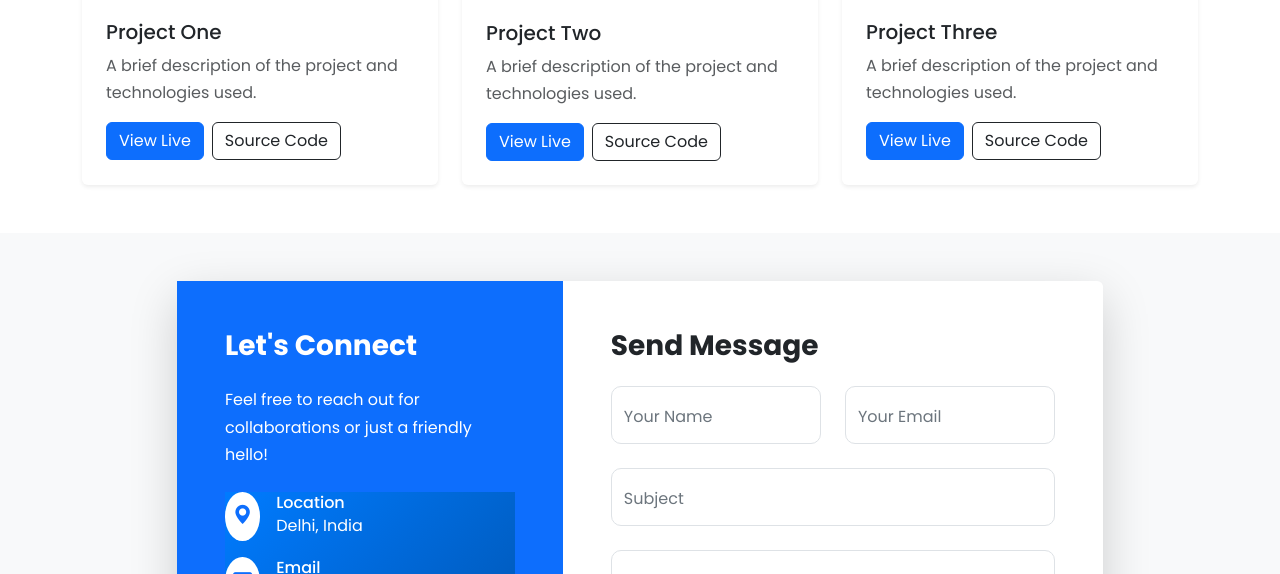
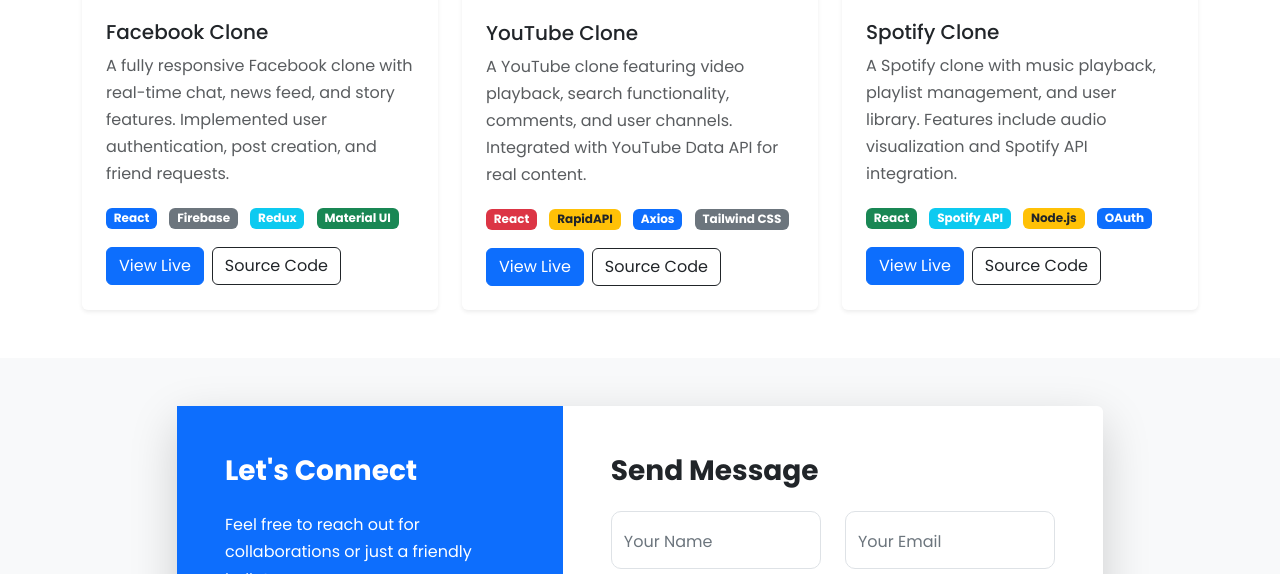
Before and after one commit to Ayush-TheCoderr/portfolio, a plain HTML site: page index.html in a window 1280 px wide. Shown: the part 2226-2800 px from the top of the page. Drawn offline with nearby package versions, Linux system fonts and the light colour scheme.

Commit message:
Update index.html

```diff
--- a/index.html
+++ b/index.html
@@ -151,11 +151,17 @@
             <div class="row g-4">
                 <div class="col-lg-4 col-md-6">
                     <div class="card h-100 border-0 shadow-sm">
-                        <img src="clone facebob.jpeg" class="card-img-top" alt="Project 1">
+                        <img src="clone facebob.jpeg" class="card-img-top" alt="Facebook Clone">
                         <div class="card-body p-4">
-                            <h5 class="card-title">Project One</h5>
-                            <p class="card-text text-muted">A brief description of the project and technologies used.</p>
-                            <div class="d-flex gap-2">
+                            <h5 class="card-title">Facebook Clone</h5>
+                            <p class="card-text text-muted">A fully responsive Facebook clone with real-time chat, news feed, and story features. Implemented user authentication, post creation, and friend requests.</p>
+                            <div class="mt-3">
+                                <span class="badge bg-primary me-2">React</span>
+                                <span class="badge bg-secondary me-2">Firebase</span>
+                                <span class="badge bg-info me-2">Redux</span>
+                                <span class="badge bg-success">Material UI</span>
+                            </div>
+                            <div class="d-flex gap-2 mt-3">
                                 <a href="#" class="btn btn-primary">View Live</a>
                                 <a href="#" class="btn btn-outline-dark">Source Code</a>
                             </div>
@@ -164,11 +170,17 @@
                 </div>
                 <div class="col-lg-4 col-md-6">
                     <div class="card h-100 border-0 shadow-sm">
-                        <img src="hq720.jpg" class="card-img-top" alt="Project 2">
+                        <img src="hq720.jpg" class="card-img-top" alt="YouTube Clone">
                         <div class="card-body p-4">
-                            <h5 class="card-title">Project Two</h5>
-                            <p class="card-text text-muted">A brief description of the project and technologies used.</p>
-                            <div class="d-flex gap-2">
+                            <h5 class="card-title">YouTube Clone</h5>
+                            <p class="card-text text-muted">A YouTube clone featuring video playback, search functionality, comments, and user channels. Integrated with YouTube Data API for real content.</p>
+                            <div class="mt-3">
+                                <span class="badge bg-danger me-2">React</span>
+                                <span class="badge bg-warning text-dark me-2">RapidAPI</span>
+                                <span class="badge bg-primary me-2">Axios</span>
+                                <span class="badge bg-secondary">Tailwind CSS</span>
+                            </div>
+                            <div class="d-flex gap-2 mt-3">
                                 <a href="#" class="btn btn-primary">View Live</a>
                                 <a href="#" class="btn btn-outline-dark">Source Code</a>
                             </div>
@@ -177,11 +189,17 @@
                 </div>
                 <div class="col-lg-4 col-md-6">
                     <div class="card h-100 border-0 shadow-sm">
-                        <img src="images.jpeg" class="card-img-top" alt="Project 3">
+                        <img src="images.jpeg" class="card-img-top" alt="Spotify Clone">
                         <div class="card-body p-4">
-                            <h5 class="card-title">Project Three</h5>
-                            <p class="card-text text-muted">A brief description of the project and technologies used.</p>
-                            <div class="d-flex gap-2">
+                            <h5 class="card-title">Spotify Clone</h5>
+                            <p class="card-text text-muted">A Spotify clone with music playback, playlist management, and user library. Features include audio visualization and Spotify API integration.</p>
+                            <div class="mt-3">
+                                <span class="badge bg-success me-2">React</span>
+                                <span class="badge bg-info me-2">Spotify API</span>
+                                <span class="badge bg-warning text-dark me-2">Node.js</span>
+                                <span class="badge bg-primary">OAuth</span>
+                            </div>
+                            <div class="d-flex gap-2 mt-3">
                                 <a href="#" class="btn btn-primary">View Live</a>
                                 <a href="#" class="btn btn-outline-dark">Source Code</a>
                             </div>
@@ -219,7 +237,7 @@
                                         </div>
                                         <div>
                                             <h6 class="mb-0">Email</h6>
-                                            <p class="mb-0">ayushsingh@example.com</p>
+                                            <p class="mb-0">ayush.singh.seven@gmail.com</p>
                                         </div>
                                     </div>
                                     <div class="d-flex align-items-center">
@@ -228,7 +246,7 @@
                                         </div>
                                         <div>
                                             <h6 class="mb-0">Phone</h6>
-                                            <p class="mb-0">+91 123-456-7890</p>
+                                            <p class="mb-0">+91 7991688158</p>
                                         </div>
                                     </div>
                                 </div>
```
